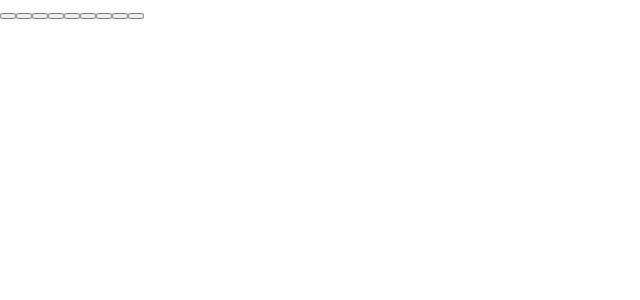
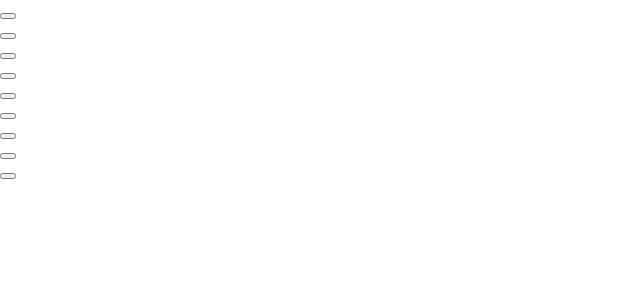
Before and after one commit to synerjay/drum-machine-react-app, a React (Create React App) app: page / in a window 1280 px wide. Shown: the top 300 px of the page, without its empty margins (0-640 px from the left). Built offline with nearby package versions, Linux system fonts and the light colour scheme.

Commit message:
renamed some stuff

```diff
--- a/src/components/DrumPad.js
+++ b/src/components/DrumPad.js
@@ -2,10 +2,12 @@ import React from 'react';
 
 function DrumPad({ label, handleClick, key, url }) {
   return (
-    <button id={label} className='drum-pad' onClick={handleClick}>
-      {key}
-      <audio id={key} className='clip' src={url}></audio>
-    </button>
+    <div className='drumPadContainer'>
+      <button id={label} className='drum-pad' onClick={handleClick}>
+        {key}
+        <audio id={key} className='clip' src={url}></audio>
+      </button>
+    </div>
   );
 }
 
```
